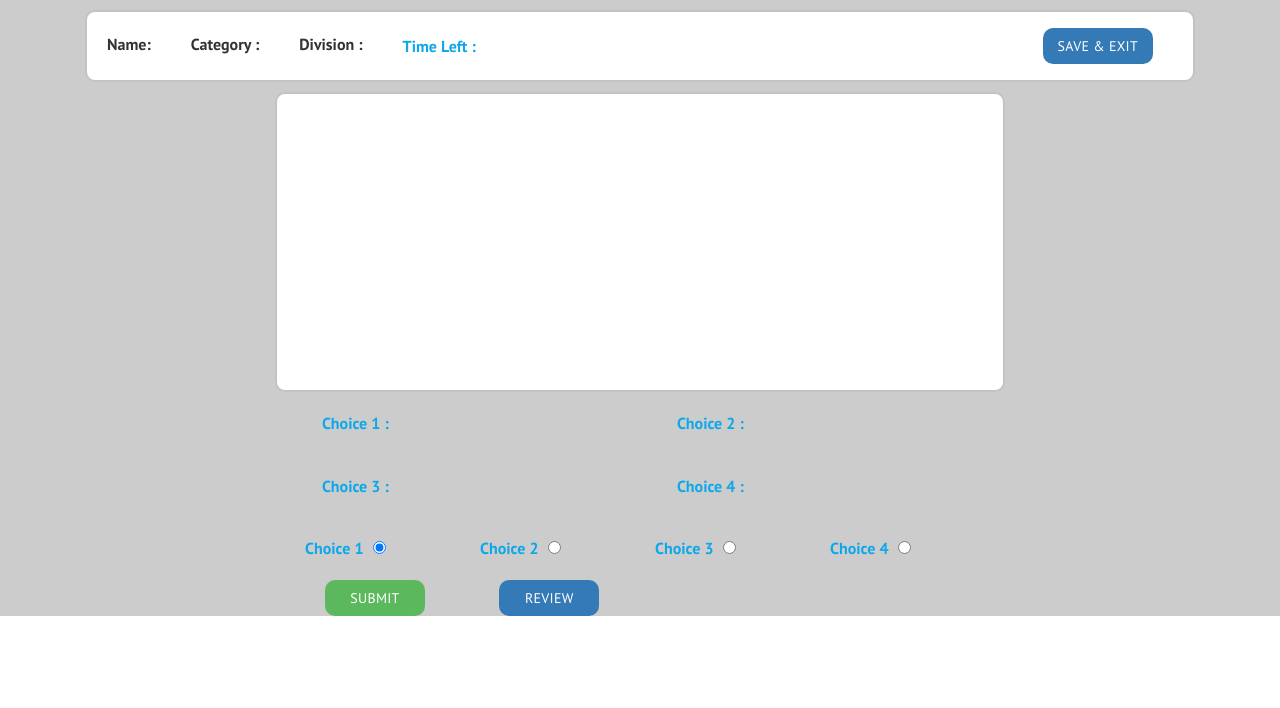
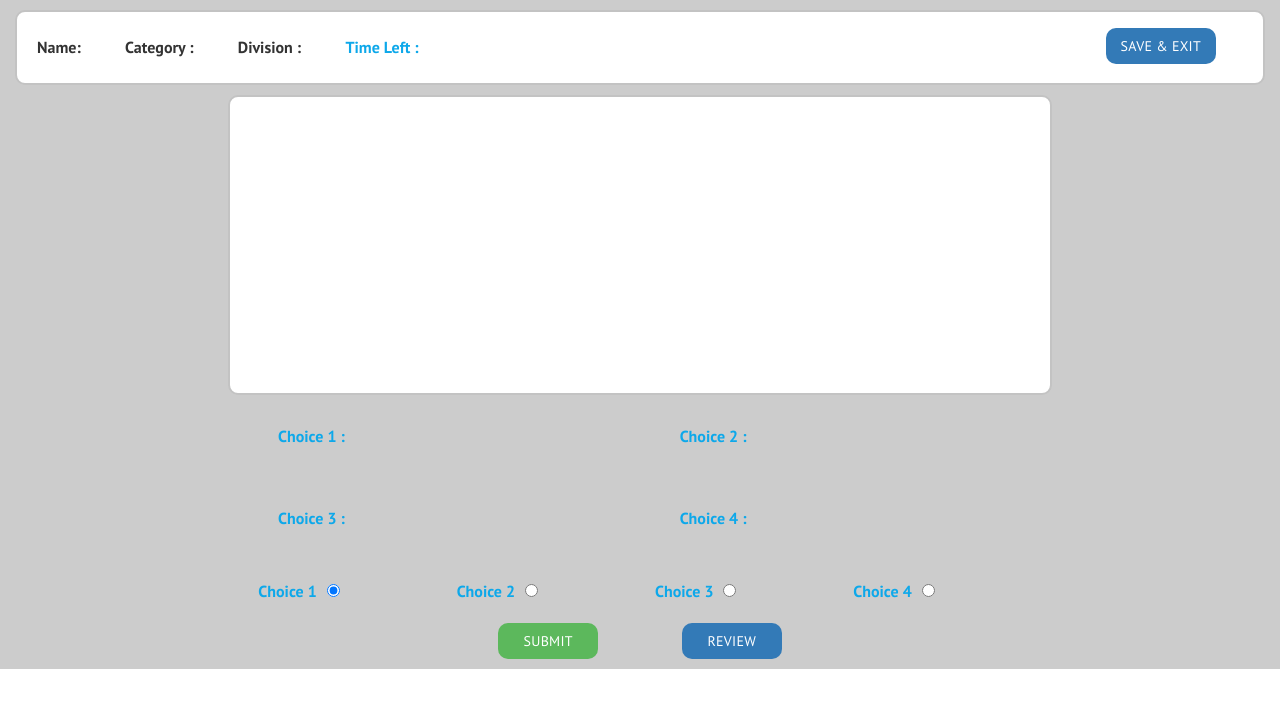
Before and after one commit to RoyalSoftwareAdmin/rsm-v1-2018, a PHP site: page /taketest.php in a window 1280 px wide. Shown: the top 708 px of the page. Run offline with PHP 8.4, Linux system fonts and the light colour scheme.

Commit message:
today changes on User/css/modules/taketest.css added media quaries for responsiive design

```diff
--- a/User/css/modules/taketest.css
+++ b/User/css/modules/taketest.css
@@ -7,7 +7,7 @@ body{
 	margin: 0px;
 }
 .header{
-	display: inline-flex;
+	/*display: inline-flex;*/
     width: 100%;
     margin: 10px 0px;
     border: 2px solid #C3C3C3;
@@ -15,6 +15,8 @@ body{
     border-radius: 10px;
     background-color: #fff;
 }
+
+
 .header label{
 	margin: 1% 10px ;
 	padding: 10px;
@@ -26,7 +28,11 @@ body{
 }
 .saveExit button{
 	border-radius: 10px;
+
 }
+
+
+
 .name{
    padding: 1%;
    color:#0DA8EA;
@@ -115,6 +121,21 @@ font-size: 18px;
 margin:auto 0;
 
 }
+@media  (min-width: 680px){
+	.container {
+		width : 100%;
+		padding : 0px;
+		margin : 0px ;
+	}
+	.choiceList div{
+		width: 50%;
+	    float: left;
+	    margin: 10px 0px;
+	}
+}
+
+
+
 .blink_me
 {
 	animation: blinker 1s linear infinite;
@@ -236,3 +257,7 @@ margin:auto 0;
   	color:#0DA8EA;
   	text-align: center;
   }
+  .actionButtons{
+  	text-align: center;
+  	margin-bottom: 10px;
+  }
```
